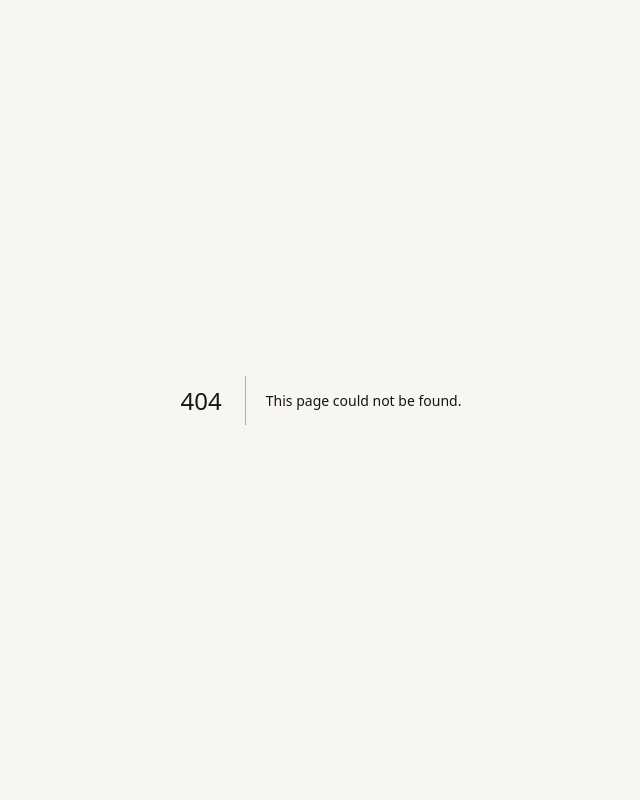
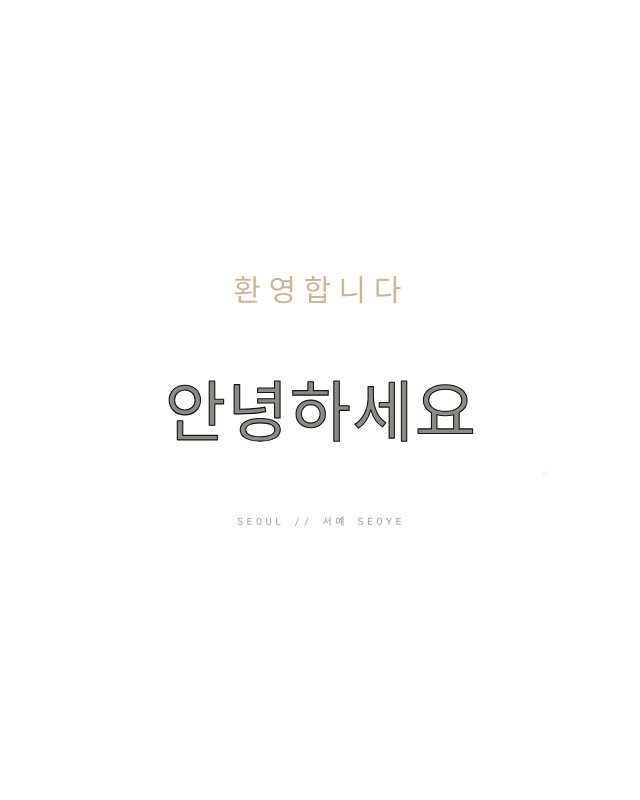
Before and after one commit to theninthfoundry/latent-, a Next.js app: page / in a window 1280 px wide. Before the commit this address had no page. Shown: the top 800 px of the page, without its empty margins (319-959 px from the left). Built offline with nearby package versions, Linux system fonts and the light colour scheme; a web font is replaced by a local one.

Commit message:
feat(pages): assemble primary Latent landing page

```diff
--- /dev/null
+++ b/src/app/page.tsx
@@ -0,0 +1,65 @@
+"use client";
+
+import React, { useState } from "react";
+import { Skiper8 } from "@/components/skiper-ui/skiper8";
+import { Navbar } from "@/components/latent/navbar";
+import { Hero } from "@/components/latent/hero";
+import { Thesis } from "@/components/latent/thesis";
+import { Method } from "@/components/latent/method";
+import { Work } from "@/components/latent/work";
+import { TheTable } from "@/components/latent/table";
+import { HumanMachine } from "@/components/latent/human-machine";
+import { Lab } from "@/components/latent/lab";
+import { FieldNotes } from "@/components/latent/field-notes";
+import { Studio } from "@/components/latent/studio";
+import { FinalCTA } from "@/components/latent/cta";
+import { Footer } from "@/components/latent/footer";
+
+export default function Home() {
+  const [isLoaded, setIsLoaded] = useState(false);
+
+  return (
+    <>
+      {/* Skiper8 Words Preloader: Animated multilingual text reveal + curved SVG wave exit */}
+      <Skiper8 onComplete={() => setIsLoaded(true)} duration={2200} />
+
+      <main className="relative min-h-screen bg-paper text-ink selection:bg-ink selection:text-paper font-sans">
+        {/* Navigation Masthead */}
+        <Navbar />
+
+        {/* 01 — Hero: Reveals as the curved wave sweeps upwards */}
+        <Hero isReady={isLoaded} />
+
+        {/* 02 — Thesis: Bold Minimalism to Editorial */}
+        <Thesis />
+
+        {/* 03 — The Latent Method: Editorial Publication Spread */}
+        <Method />
+
+        {/* 04 — Work: Editorial to Mixed Media Studio Desk */}
+        <Work />
+
+        {/* 05 — The Table: Mixed Media to Naïve Studio Materials */}
+        <TheTable />
+
+        {/* 06 — Human × Machine: Bold Minimalism to Editorial Pairing Matrix */}
+        <HumanMachine />
+
+        {/* 07 — The Lab: Naïve + Mixed Media Research Room */}
+        <Lab />
+
+        {/* 08 — Field Notes: Naïve + Editorial Studio Observations */}
+        <FieldNotes />
+
+        {/* 09, 10, 11 — The Studio: Editorial Constellation & Difficult Questions */}
+        <Studio />
+
+        {/* 12 — Final CTA: Extreme Bold Minimalism */}
+        <FinalCTA />
+
+        {/* 13 — Architectural Footer & Colophon */}
+        <Footer />
+      </main>
+    </>
+  );
+}
```
